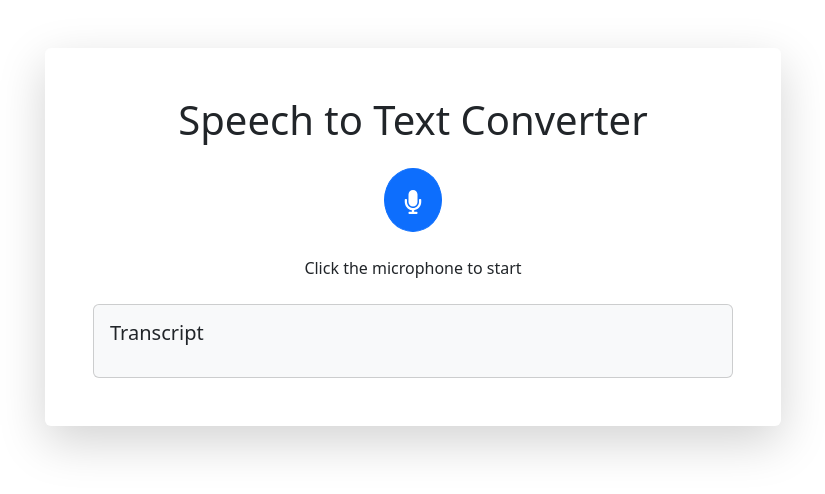
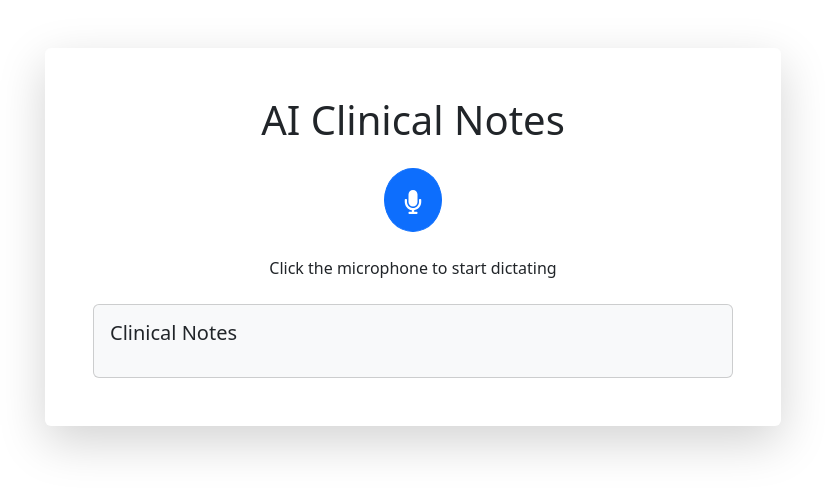
Before and after one commit to MidhatKarim28/New, a React (Create React App) app: page / in a window 1280 px wide. Shown: the top 494 px of the page, without its empty margins (227-1052 px from the left). Built offline with nearby package versions, Linux system fonts and the light colour scheme.

Commit message:
Updated application to AI Clinical Notes theme

```diff
--- a/public/index.html
+++ b/public/index.html
@@ -24,7 +24,7 @@
       work correctly both with client-side routing and a non-root public URL.
       Learn how to configure a non-root public URL by running `npm run build`.
     -->
-    <title>React App</title>
+    <title>AI Clinical Notes</title>
   </head>
   <body>
     <noscript>You need to enable JavaScript to run this app.</noscript>
--- a/src/SpeechToText.js
+++ b/src/SpeechToText.js
@@ -1,3 +1,4 @@
+
 
 
 
@@ -65,7 +66,7 @@ const SpeechToText = () => {
         <Col md={8}>
           <Card className="shadow-lg border-0">
             <Card.Body className="p-5">
-              <h1 className="text-center mb-4">Speech to Text Converter</h1>
+              <h1 className="text-center mb-4">AI Clinical Notes</h1>
               {error && <Alert variant="danger">{error}</Alert>}
               <div className="d-flex justify-content-center mb-4">
                 <Button
@@ -79,14 +80,14 @@ const SpeechToText = () => {
                 </Button>
               </div>
               <p className="text-center mb-4">
-                {isListening ? "Listening..." : "Click the microphone to start"}
+                {isListening ? "Listening..." : "Click the microphone to start dictating"}
               </p>
               {isListening && (
                 <ProgressBar animated now={100} className="mb-4" />
               )}
               <Card className="bg-light">
                 <Card.Body>
-                  <h5 className="card-title mb-3">Transcript</h5>
+                  <h5 className="card-title mb-3">Clinical Notes</h5>
                   <div className="transcript-box" style={{maxHeight: '300px', overflowY: 'auto'}}>
                     {transcriptWithTimestamp.map((item, index) => (
                       <p key={index} className="mb-2">
@@ -97,7 +98,7 @@ const SpeechToText = () => {
                   {transcriptWithTimestamp.length > 0 && (
                     <div className="text-center mt-3">
                       <a href="#" onClick={(e) => { e.preventDefault(); clearTranscript(); }} className="text-muted">
-                        Clear transcript
+                        Clear notes
                       </a>
                     </div>
                   )}
```
Also changed, not shown: 1 other file (tests, documents, lock files or other folders).
